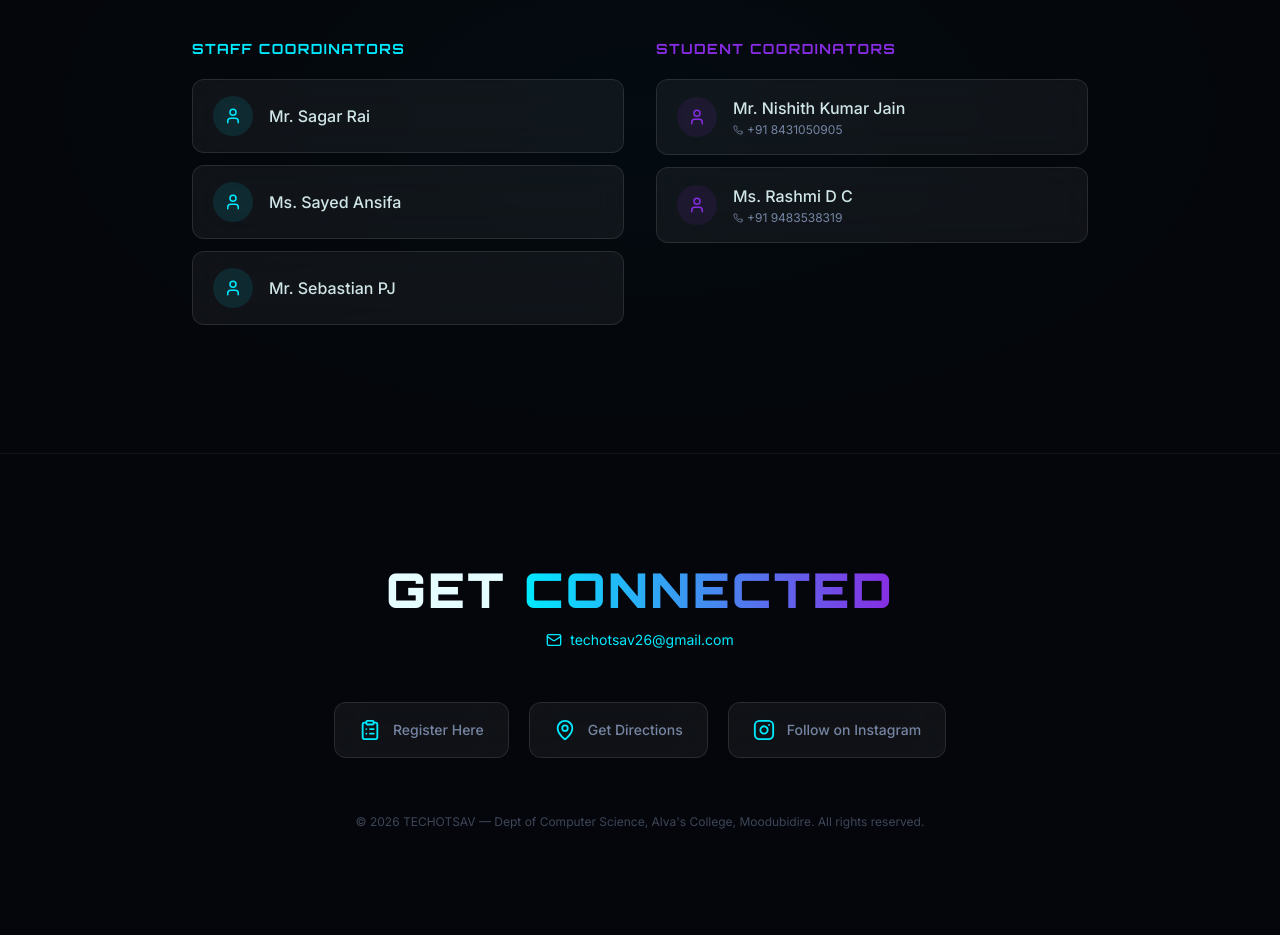
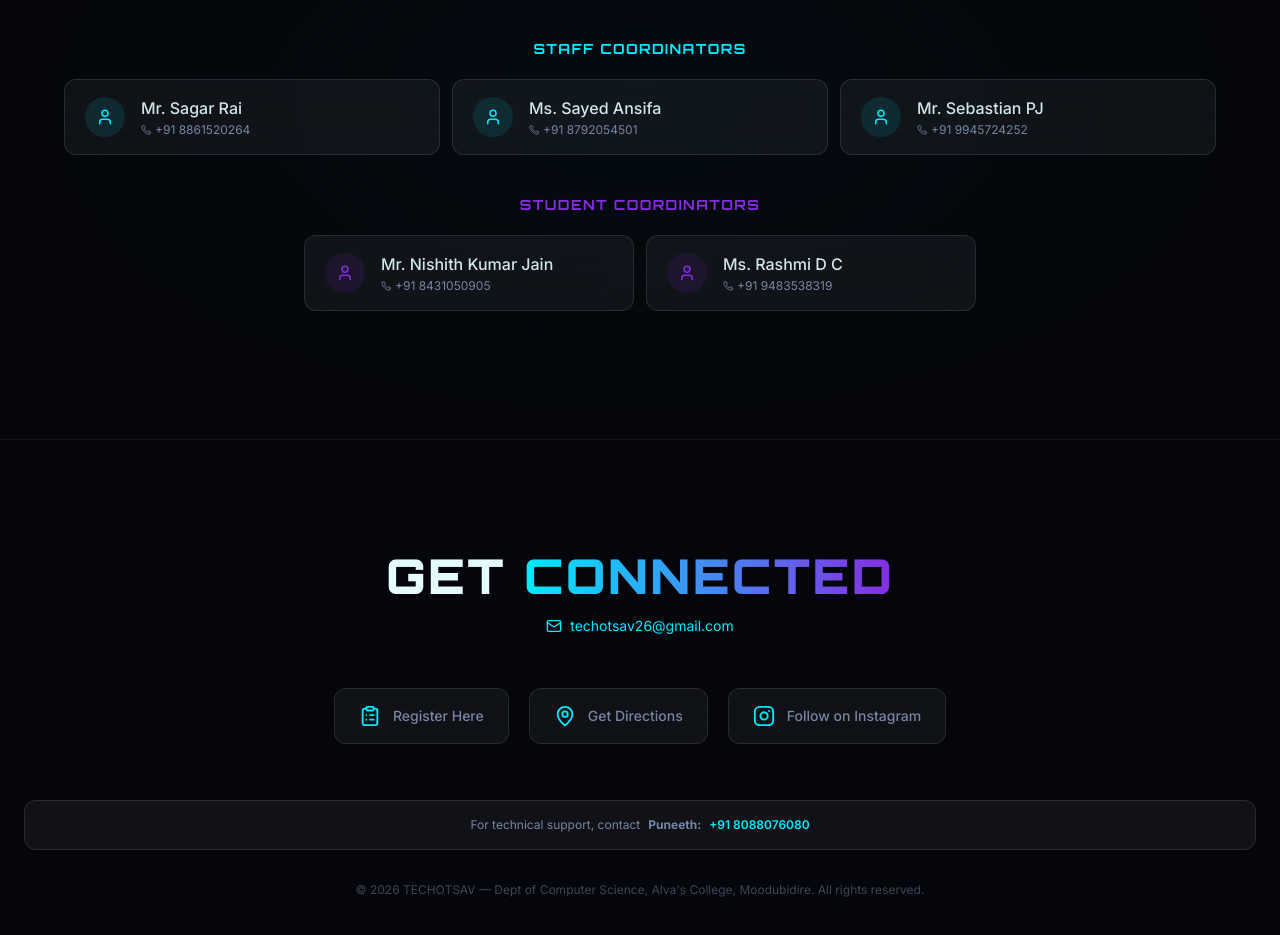
Before and after one commit to PuneethKumar01/techotsav-2k26, a React (Vite) app: page / in a window 1280 px wide. Shown: the part 4000-4935 px from the top of the page. Built offline with nearby package versions, Linux system fonts and the light colour scheme; the HTML template or start-up script is replaced by a standard one.

Commit message:
updated contact

```diff
--- a/src/components/Committee.tsx
+++ b/src/components/Committee.tsx
@@ -9,7 +9,11 @@
 
 const item = {
   hidden: { opacity: 0, y: 20 },
-  show: { opacity: 1, y: 0, transition: { type: "spring" as const, stiffness: 100, damping: 15 } },
+  show: {
+    opacity: 1,
+    y: 0,
+    transition: { type: "spring" as const, stiffness: 100, damping: 15 },
+  },
 };
 
 const Committee = () => {
@@ -24,13 +28,15 @@
           transition={{ type: "spring", stiffness: 100 }}
           className="text-center mb-12 md:mb-16"
         >
-          <p className="text-xs tracking-[0.3em] text-primary uppercase mb-3 font-display">The Team</p>
+          <p className="text-xs tracking-[0.3em] text-primary uppercase mb-3 font-display">
+            The Team
+          </p>
           <h2 className="font-display font-black text-3xl md:text-5xl tracking-wider text-foreground">
             ORGANIZING <span className="text-gradient">COMMITTEE</span>
           </h2>
         </motion.div>
 
-        <div className="max-w-4xl mx-auto grid md:grid-cols-2 gap-8">
+        <div className="max-w-6xl mx-auto space-y-10">
           {/* Staff */}
           <motion.div
             variants={container}
@@ -38,10 +44,10 @@
             whileInView="show"
             viewport={{ once: true, margin: "-100px" }}
           >
-            <h3 className="font-display font-bold text-sm tracking-widest text-primary mb-5 uppercase">
+            <h3 className="font-display font-bold text-sm tracking-widest text-primary mb-5 uppercase text-center">
               Staff Coordinators
             </h3>
-            <div className="space-y-3">
+            <div className="grid grid-cols-1 sm:grid-cols-2 md:grid-cols-3 gap-3">
               {STAFF_COORDINATORS.map((member, i) => (
                 <motion.div
                   key={i}
@@ -51,7 +57,14 @@
                   <div className="w-10 h-10 rounded-full bg-primary/10 flex items-center justify-center shrink-0">
                     <User className="text-primary" size={18} />
                   </div>
-                  <p className="text-sm md:text-base text-foreground/90 font-medium">{member.name}</p>
+                  <div>
+                    <p className="text-sm md:text-base text-foreground/90 font-medium">
+                      {member.name}
+                    </p>
+                    <p className="text-xs text-muted-foreground flex items-center gap-1 mt-0.5">
+                      <Phone size={10} /> {member.phone}
+                    </p>
+                  </div>
                 </motion.div>
               ))}
             </div>
@@ -64,10 +77,10 @@
             whileInView="show"
             viewport={{ once: true, margin: "-100px" }}
           >
-            <h3 className="font-display font-bold text-sm tracking-widest text-secondary mb-5 uppercase">
+            <h3 className="font-display font-bold text-sm tracking-widest text-secondary mb-5 uppercase text-center">
               Student Coordinators
             </h3>
-            <div className="space-y-3">
+            <div className="grid grid-cols-1 sm:grid-cols-2 gap-3 max-w-2xl mx-auto">
               {STUDENT_COORDINATORS.map((member, i) => (
                 <motion.div
                   key={i}
@@ -78,7 +91,9 @@
                     <User className="text-secondary" size={18} />
                   </div>
                   <div>
-                    <p className="text-sm md:text-base text-foreground/90 font-medium">{member.name}</p>
+                    <p className="text-sm md:text-base text-foreground/90 font-medium">
+                      {member.name}
+                    </p>
                     <p className="text-xs text-muted-foreground flex items-center gap-1 mt-0.5">
                       <Phone size={10} /> {member.phone}
                     </p>
--- a/src/components/Footer.tsx
+++ b/src/components/Footer.tsx
@@ -76,6 +76,22 @@
           ))}
         </motion.div>
 
+        <motion.div
+          initial={{ opacity: 0, y: 20 }}
+          whileInView={{ opacity: 1, y: 0 }}
+          viewport={{ once: true, margin: "-100px" }}
+          transition={{ type: "spring", stiffness: 100, delay: 0.2 }}
+          className="text-center mb-8 p-4 rounded-lg bg-white/5 border border-white/10"
+        >
+          <p className="text-xs text-muted-foreground flex flex-col sm:flex-row items-center justify-center gap-1 sm:gap-2">
+            For technical support, contact{" "}
+            <span className="font-bold">Puneeth:</span>{" "}
+            <span className="text-primary hover:text-primary/80 font-semibold transition-colors">
+              +91 8088076080
+            </span>
+          </p>
+        </motion.div>
+
         <div className="text-center">
           <p className="text-xs text-muted-foreground/50">
             © 2026 TECHOTSAV — Dept of Computer Science, Alva's College,
--- a/src/data/constants.ts
+++ b/src/data/constants.ts
@@ -26,7 +26,8 @@
     team: "2 per team",
     rounds: "3 Rounds",
     fee: "₹300/team",
-    description: "Put your tech & general knowledge to the ultimate test across 3 electrifying rounds.",
+    description:
+      "Put your tech & general knowledge to the ultimate test across 3 electrifying rounds.",
     coordinators: [
       { name: "Amurth Kumar", phone: "8722622761" },
       { name: "Sahana", phone: "8197235527" },
@@ -40,7 +41,8 @@
     team: "8-10 per team",
     rounds: "Indian Folk",
     fee: "₹500/team",
-    description: "Celebrate Indian folk dance tradition. 5+1 minutes to mesmerize the audience.",
+    description:
+      "Celebrate Indian folk dance tradition. 5+1 minutes to mesmerize the audience.",
     coordinators: [
       { name: "Urvi", phone: "9611292993" },
       { name: "Samyagda", phone: "7259600418" },
@@ -54,7 +56,8 @@
     team: "1 participant",
     rounds: "3 Rounds",
     fee: "₹150",
-    description: "Showcase your managerial prowess across 3 rounds. Carry updated resumes.",
+    description:
+      "Showcase your managerial prowess across 3 rounds. Carry updated resumes.",
     coordinators: [
       { name: "Sushmitha", phone: "6363589707" },
       { name: "Varshith KS", phone: "7624925507" },
@@ -68,7 +71,8 @@
     team: "2 per team",
     rounds: "2 Rounds",
     fee: "₹300/team",
-    description: "Design stunning websites using HTML, CSS & JavaScript in a timed challenge.",
+    description:
+      "Design stunning websites using HTML, CSS & JavaScript in a timed challenge.",
     coordinators: [
       { name: "Neha Hegde", phone: "9632614493" },
       { name: "Shivakumar", phone: "9481290878" },
@@ -82,7 +86,8 @@
     team: "2 per team",
     rounds: "3 Rounds",
     fee: "₹300/team",
-    description: "Battle it out in C, Java, or Python across 3 intense coding rounds.",
+    description:
+      "Battle it out in C, Java, or Python across 3 intense coding rounds.",
     coordinators: [
       { name: "Puneeth", phone: "8088076080" },
       { name: "Kavya", phone: "8762096367" },
@@ -96,7 +101,8 @@
     team: "1 participant",
     rounds: "3 Rounds",
     fee: "₹150",
-    description: "Shoot cinematic content on-site. Bring your own equipment and creativity.",
+    description:
+      "Shoot cinematic content on-site. Bring your own equipment and creativity.",
     coordinators: [
       { name: "Samith", phone: "9480762153" },
       { name: "Sagar", phone: "6366660598" },
@@ -110,7 +116,8 @@
     team: "3 per team",
     rounds: "1 Round",
     fee: "₹300/team",
-    description: "Present and launch your innovative product idea. Bring laptops for presentation.",
+    description:
+      "Present and launch your innovative product idea. Bring laptops for presentation.",
     coordinators: [
       { name: "Nishitha", phone: "9353899056" },
       { name: "Adhitya", phone: "8320019796" },
@@ -131,9 +138,9 @@
 export const REGISTRATION_DEADLINE = "25th February 2026";
 
 export const STAFF_COORDINATORS = [
-  { name: "Mr. Sagar Rai" },
-  { name: "Ms. Sayed Ansifa" },
-  { name: "Mr. Sebastian PJ" },
+  { name: "Mr. Sagar Rai", phone: "+91 8861520264" },
+  { name: "Ms. Sayed Ansifa", phone: "+91 8792054501" },
+  { name: "Mr. Sebastian PJ", phone: "+91 9945724252" },
 ];
 
 export const STUDENT_COORDINATORS = [
```
